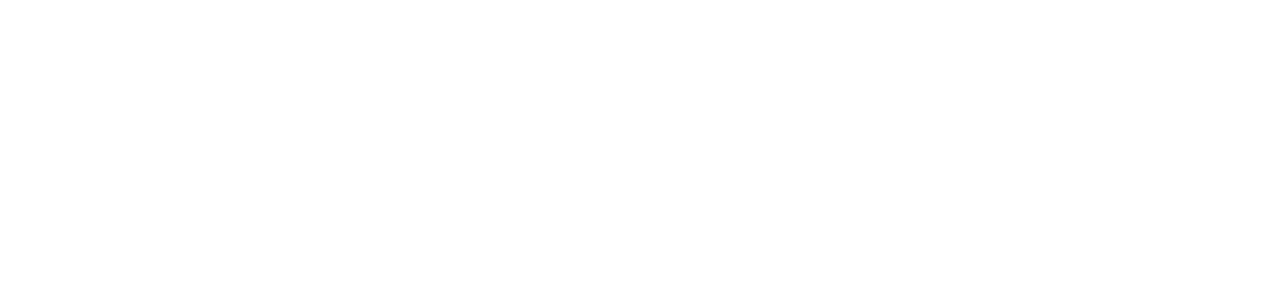
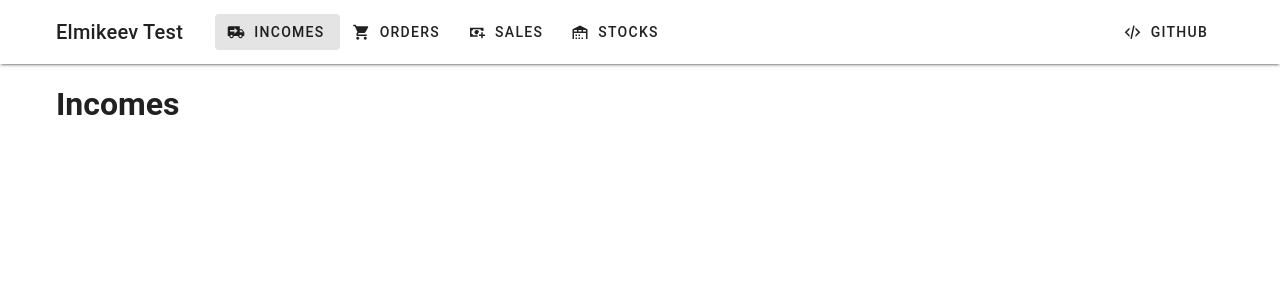
Before and after one commit to try-again-later/Elmikeev-Test, a Vue app: page /incomes in a window 1280 px wide. Before the commit this address had no page. Shown: the top 300 px of the page. Built offline with nearby package versions, Linux system fonts and the light colour scheme; a small style sheet from the web is missing.

Commit message:
Add routing and navbar

```diff
--- a/src/components/AppFooter.vue
+++ /dev/null
@@ -1,82 +0,0 @@
-<template>
-  <v-footer
-    app
-    height="40"
-  >
-    <a
-      v-for="item in items"
-      :key="item.title"
-      class="d-inline-block mx-2 social-link"
-      :href="item.href"
-      rel="noopener noreferrer"
-      target="_blank"
-      :title="item.title"
-    >
-      <v-icon
-        :icon="item.icon"
-        :size="item.icon === '$vuetify' ? 24 : 16"
-      />
-    </a>
-
-    <div
-      class="text-caption text-disabled"
-      style="position: absolute; right: 16px;"
-    >
-      &copy; 2016-{{ (new Date()).getFullYear() }} <span class="d-none d-sm-inline-block">Vuetify, LLC</span>
-      —
-      <a
-        class="text-decoration-none on-surface"
-        href="https://vuetifyjs.com/about/licensing/"
-        rel="noopener noreferrer"
-        target="_blank"
-      >
-        MIT License
-      </a>
-    </div>
-  </v-footer>
-</template>
-
-<script setup lang="ts">
-  const items = [
-    {
-      title: 'Vuetify Documentation',
-      icon: `$vuetify`,
-      href: 'https://vuetifyjs.com/',
-    },
-    {
-      title: 'Vuetify Support',
-      icon: 'mdi-shield-star-outline',
-      href: 'https://support.vuetifyjs.com/',
-    },
-    {
-      title: 'Vuetify X',
-      icon: ['M2.04875 3.00002L9.77052 13.3248L1.99998 21.7192H3.74882L10.5519 14.3697L16.0486 21.7192H22L13.8437 10.8137L21.0765 3.00002H19.3277L13.0624 9.76874L8.0001 3.00002H2.04875ZM4.62054 4.28821H7.35461L19.4278 20.4308H16.6937L4.62054 4.28821Z'],
-      href: 'https://x.com/vuetifyjs',
-    },
-    {
-      title: 'Vuetify GitHub',
-      icon: `mdi-github`,
-      href: 'https://github.com/vuetifyjs/vuetify',
-    },
-    {
-      title: 'Vuetify Discord',
-      icon: ['M22,24L16.75,19L17.38,21H4.5A2.5,2.5 0 0,1 2,18.5V3.5A2.5,2.5 0 0,1 4.5,1H19.5A2.5,2.5 0 0,1 22,3.5V24M12,6.8C9.32,6.8 7.44,7.95 7.44,7.95C8.47,7.03 10.27,6.5 10.27,6.5L10.1,6.33C8.41,6.36 6.88,7.53 6.88,7.53C5.16,11.12 5.27,14.22 5.27,14.22C6.67,16.03 8.75,15.9 8.75,15.9L9.46,15C8.21,14.73 7.42,13.62 7.42,13.62C7.42,13.62 9.3,14.9 12,14.9C14.7,14.9 16.58,13.62 16.58,13.62C16.58,13.62 15.79,14.73 14.54,15L15.25,15.9C15.25,15.9 17.33,16.03 18.73,14.22C18.73,14.22 18.84,11.12 17.12,7.53C17.12,7.53 15.59,6.36 13.9,6.33L13.73,6.5C13.73,6.5 15.53,7.03 16.56,7.95C16.56,7.95 14.68,6.8 12,6.8M9.93,10.59C10.58,10.59 11.11,11.16 11.1,11.86C11.1,12.55 10.58,13.13 9.93,13.13C9.29,13.13 8.77,12.55 8.77,11.86C8.77,11.16 9.28,10.59 9.93,10.59M14.1,10.59C14.75,10.59 15.27,11.16 15.27,11.86C15.27,12.55 14.75,13.13 14.1,13.13C13.46,13.13 12.94,12.55 12.94,11.86C12.94,11.16 13.45,10.59 14.1,10.59Z'],
-      href: 'https://community.vuetifyjs.com/',
-    },
-    {
-      title: 'Vuetify Reddit',
-      icon: `mdi-reddit`,
-      href: 'https://reddit.com/r/vuetifyjs',
-    },
-  ]
-</script>
-
-<style scoped lang="sass">
-  .social-link :deep(.v-icon)
-    color: rgba(var(--v-theme-on-background), var(--v-disabled-opacity))
-    text-decoration: none
-    transition: .2s ease-in-out
-
-    &:hover
-      color: rgba(25, 118, 210, 1)
-</style>
--- a/src/layouts/default.vue
+++ b/src/layouts/default.vue
@@ -1,11 +1,78 @@
 <template>
+  <v-navigation-drawer v-model="drawerVisible" disable-resize-watcher>
+    <v-list nav>
+      <v-list-item
+        v-for="item in navItems"
+        :key="item.route"
+        :title="item.title"
+        :prepend-icon="item.icon"
+        :to="item.route"
+      />
+    </v-list>
+  </v-navigation-drawer>
+
+  <v-app-bar :elevation="2">
+    <v-container>
+      <v-sheet class="d-flex align-center">
+        <v-app-bar-nav-icon
+          v-if="$vuetify.display.smAndDown"
+          @click="drawerVisible = !drawerVisible"
+        />
+
+        <div class="text-h6 mr-8">Elmikeev Test</div>
+
+        <template v-if="$vuetify.display.mdAndUp">
+          <v-btn
+            v-for="item in navItems"
+            :key="item.route"
+            :text="item.title"
+            :prepend-icon="item.icon"
+            :to="item.route"
+          />
+        </template>
+
+        <v-btn
+          text="Github"
+          prepend-icon="mdi-xml"
+          href="https://github.com/try-again-later/Elmikeev-Test"
+          class="ml-auto"
+        />
+      </v-sheet>
+    </v-container>
+  </v-app-bar>
+
   <v-main>
-    <router-view />
+    <v-container>
+      <router-view />
+    </v-container>
   </v-main>
-
-  <AppFooter />
 </template>
 
 <script lang="ts" setup>
-  //
+import { ref } from 'vue';
+
+const drawerVisible = ref(false);
+
+const navItems = [
+  {
+    title: 'Incomes',
+    route: 'incomes',
+    icon: 'mdi-truck-delivery',
+  },
+  {
+    title: 'Orders',
+    route: 'orders',
+    icon: 'mdi-cart',
+  },
+  {
+    title: 'Sales',
+    route: 'sales',
+    icon: 'mdi-cash-plus',
+  },
+  {
+    title: 'Stocks',
+    route: 'stocks',
+    icon: 'mdi-warehouse',
+  },
+];
 </script>
--- /dev/null
+++ b/src/pages/incomes.vue
@@ -0,0 +1,3 @@
+<template>
+  <h1>Incomes</h1>
+</template>
--- a/src/pages/index.vue
+++ /dev/null
@@ -1,7 +0,0 @@
-<template>
-  <HelloWorld />
-</template>
-
-<script lang="ts" setup>
-  //
-</script>
--- /dev/null
+++ b/src/pages/orders.vue
@@ -0,0 +1,3 @@
+<template>
+  <h1>Orders</h1>
+</template>
--- /dev/null
+++ b/src/pages/sales.vue
@@ -0,0 +1,3 @@
+<template>
+  <h1>Sales</h1>
+</template>
--- /dev/null
+++ b/src/pages/stocks.vue
@@ -0,0 +1,3 @@
+<template>
+  <h1>Stocks</h1>
+</template>
--- a/src/router/index.ts
+++ b/src/router/index.ts
@@ -11,7 +11,10 @@
 
 const router = createRouter({
   history: createWebHistory(import.meta.env.BASE_URL),
-  routes: setupLayouts(routes),
+  routes: [
+    { path: '/', redirect: '/incomes' },
+    ...setupLayouts(routes),
+  ],
 })
 
 // Workaround for https://github.com/vitejs/vite/issues/11804
--- a/src/typed-router.d.ts
+++ b/src/typed-router.d.ts
@@ -18,6 +18,9 @@
    * Route name map generated by unplugin-vue-router
    */
   export interface RouteNamedMap {
-    '/': RouteRecordInfo<'/', '/', Record<never, never>, Record<never, never>>,
+    '/incomes': RouteRecordInfo<'/incomes', '/incomes', Record<never, never>, Record<never, never>>,
+    '/orders': RouteRecordInfo<'/orders', '/orders', Record<never, never>, Record<never, never>>,
+    '/sales': RouteRecordInfo<'/sales', '/sales', Record<never, never>, Record<never, never>>,
+    '/stocks': RouteRecordInfo<'/stocks', '/stocks', Record<never, never>, Record<never, never>>,
   }
 }
```
